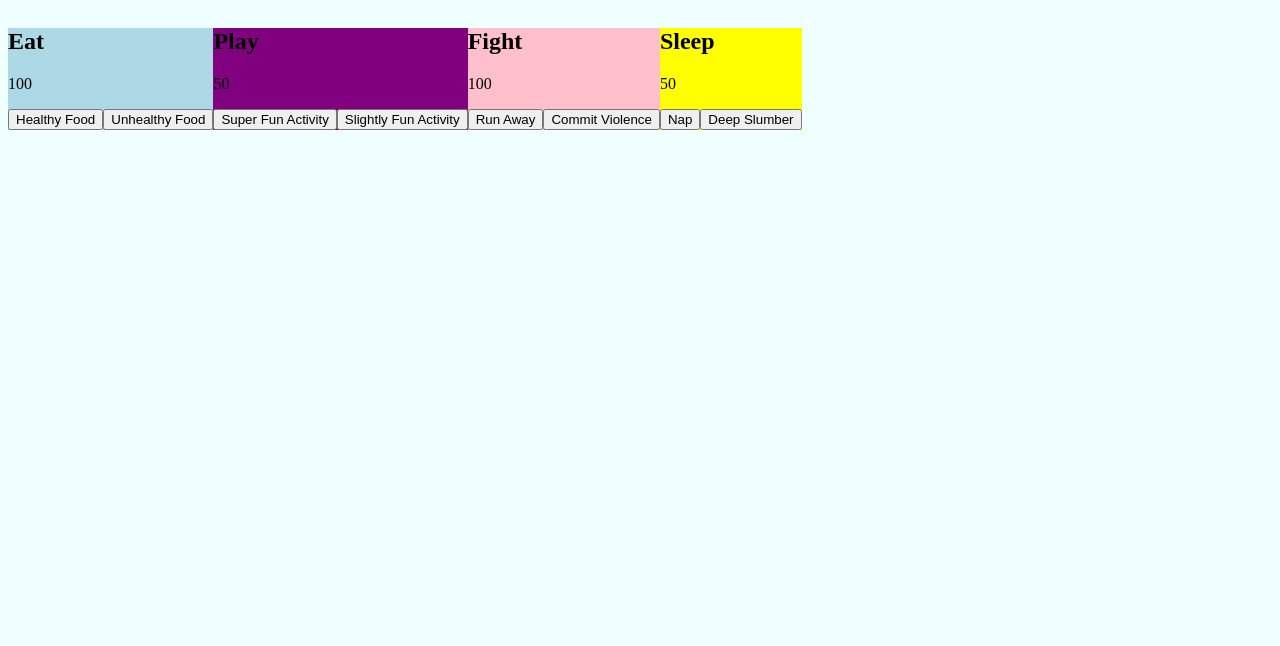
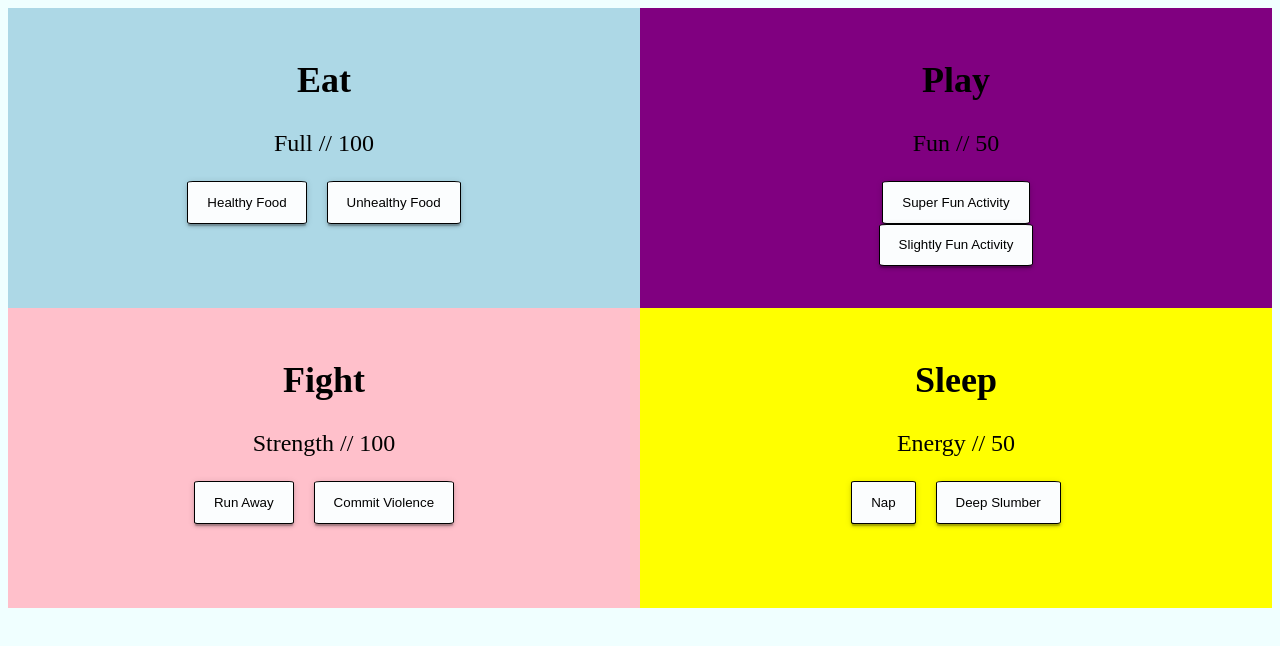
Before and after one commit to John-Fleming/tamagotchi, a website built with webpack: page src/index.html in a window 1280 px wide. Built offline with nearby package versions, Linux system fonts and the light colour scheme; a web font is replaced by a local one.

Commit message:
finished mvp quad styles

```diff
--- a/src/javascripts/components/eat/eat.js
+++ b/src/javascripts/components/eat/eat.js
@@ -7,7 +7,7 @@ const printFullScore = () => {
   let domString = '';
   domString += '<div class="eat-container">';
   domString += '<h2>Eat</h2>';
-  domString += `<p>${fullScore}</p>`;
+  domString += `<p>Full // ${fullScore}</p>`;
   domString += '<button id="healthy-food-btn">Healthy Food</button>';
   domString += '<button id="unhealthy-food-btn">Unhealthy Food</button>';
   domString += '</div>';
--- a/src/javascripts/components/eat/eat.scss
+++ b/src/javascripts/components/eat/eat.scss
@@ -1,5 +1,9 @@
 @import '../../../styles/colors';
+@import '../../../styles/variables';
 
-.eat-container {
-  background-color: $blue;
+#eat {
+  @include quadrant-set($eat);
+  .eat-container {
+    @include set-quad-content($eat);
+  }
 }
--- a/src/javascripts/components/fight/fight.js
+++ b/src/javascripts/components/fight/fight.js
@@ -7,7 +7,7 @@ const printStrengthScore = () => {
   let domString = '';
   domString += '<div class="fight-container">';
   domString += '<h2>Fight</h2>';
-  domString += `<p>${strengthScore}</p>`;
+  domString += `<p>Strength // ${strengthScore}</p>`;
   domString += '<button id="run-away-btn">Run Away</button>';
   domString += '<button id="violence-btn">Commit Violence</button>';
   domString += '</div>';
--- a/src/javascripts/components/fight/fight.scss
+++ b/src/javascripts/components/fight/fight.scss
@@ -1,5 +1,9 @@
 @import '../../../styles/colors';
+@import '../../../styles/variables';
 
-.fight-container {
-  background-color: $pink;
+#fight {
+  @include quadrant-set($fight);
+  .fight-container {
+    @include set-quad-content($fight);
+  }
 }
--- a/src/javascripts/components/play/play.js
+++ b/src/javascripts/components/play/play.js
@@ -7,7 +7,7 @@ const printFunScore = () => {
   let domString = '';
   domString += '<div class="play-container">';
   domString += '<h2>Play</h2>';
-  domString += `<p>${funScore}</p>`;
+  domString += `<p>Fun // ${funScore}</p>`;
   domString += '<button id="super-fun-btn">Super Fun Activity</button>';
   domString += '<button id="slightly-fun-btn">Slightly Fun Activity</button>';
   domString += '</div>';
--- a/src/javascripts/components/play/play.scss
+++ b/src/javascripts/components/play/play.scss
@@ -1,5 +1,9 @@
 @import '../../../styles/colors';
+@import '../../../styles/variables';
 
-.play-container {
-  background-color: $purple;
+#play {
+  @include quadrant-set($play);
+  .play-container {
+    @include set-quad-content($play);
+  }
 }
--- a/src/javascripts/components/sleep/sleep.js
+++ b/src/javascripts/components/sleep/sleep.js
@@ -7,7 +7,7 @@ const printEnergyScore = () => {
   let domString = '';
   domString += '<div class="sleep-container">';
   domString += '<h2>Sleep</h2>';
-  domString += `<p>${energyScore}</p>`;
+  domString += `<p>Energy // ${energyScore}</p>`;
   domString += '<button id="nap-btn">Nap</button>';
   domString += '<button id="deep-slumber-btn">Deep Slumber</button>';
   domString += '</div>';
--- a/src/javascripts/components/sleep/sleep.scss
+++ b/src/javascripts/components/sleep/sleep.scss
@@ -1,5 +1,9 @@
 @import '../../../styles/colors';
+@import '../../../styles/variables';
 
-.sleep-container {
-  background-color: $yellow;
+#sleep {
+  @include quadrant-set($sleep);
+  .sleep-container {
+    @include set-quad-content($sleep);
+  }
 }
--- a/src/styles/_colors.scss
+++ b/src/styles/_colors.scss
@@ -1,4 +1,4 @@
-$blue: lightblue;
-$purple: purple;
-$pink: pink;
-$yellow: yellow;
+$eat: lightblue;
+$play: purple;
+$fight: pink;
+$sleep: yellow;
--- /dev/null
+++ b/src/styles/_fonts.scss
@@ -0,0 +1,17 @@
+@font-face {
+  font-family: 'Sacramento';
+  font-style: normal;
+  font-weight: 400;
+  font-display: swap;
+  src: local('Sacramento'), local('Sacramento-Regular'), url(https://fonts.gstatic.com/s/sacramento/v7/buEzpo6gcdjy0EiZMBUG4C0f_f5Iai0.woff2) format('woff2');
+  unicode-range: U+0000-00FF, U+0131, U+0152-0153, U+02BB-02BC, U+02C6, U+02DA, U+02DC, U+2000-206F, U+2074, U+20AC, U+2122, U+2191, U+2193, U+2212, U+2215, U+FEFF, U+FFFD;
+}
+
+@font-face {
+  font-family: 'Baloo Da 2';
+  font-style: normal;
+  font-weight: 400;
+  font-display: swap;
+  src: local('Baloo Da 2 Regular'), local('BalooDa2-Regular'), url(https://fonts.gstatic.com/s/balooda2/v1/2-ci9J9j0IaUMQZwAJyJQundoLNAb2U.woff2) format('woff2');
+  unicode-range: U+0000-00FF, U+0131, U+0152-0153, U+02BB-02BC, U+02C6, U+02DA, U+02DC, U+2000-206F, U+2074, U+20AC, U+2122, U+2191, U+2193, U+2212, U+2215, U+FEFF, U+FFFD;
+}
--- /dev/null
+++ b/src/styles/_variables.scss
@@ -0,0 +1,30 @@
+@import './fonts';
+@import './colors';
+
+@mixin quadrant-set($color){
+  background-color: $color;
+  height: 300px;
+  width: 50%;
+}
+
+@mixin set-quad-content($color){
+  width: 50%;
+  margin: 8% auto;
+  text-align: center;
+  font-family: 'Baloo Da 2';
+  font-size: 1.5rem;
+  h2 {
+    font-family: 'Sacramento';
+  }
+  button {
+    margin: 0 10px;
+    padding: 4% 6%;
+    border-radius: 5%;
+    border: 1px solid;
+    background-color: #fbfdfe;
+    box-shadow: 0 3px 3px 0 rgba(0,0,0,0.14), 0 1px 7px 0 rgba(0,0,0,0.12), 0 3px 1px -1px rgba(0,0,0,0.2);;
+  }
+  button:hover {
+    background-color: goldenrod;
+  }
+}
```
